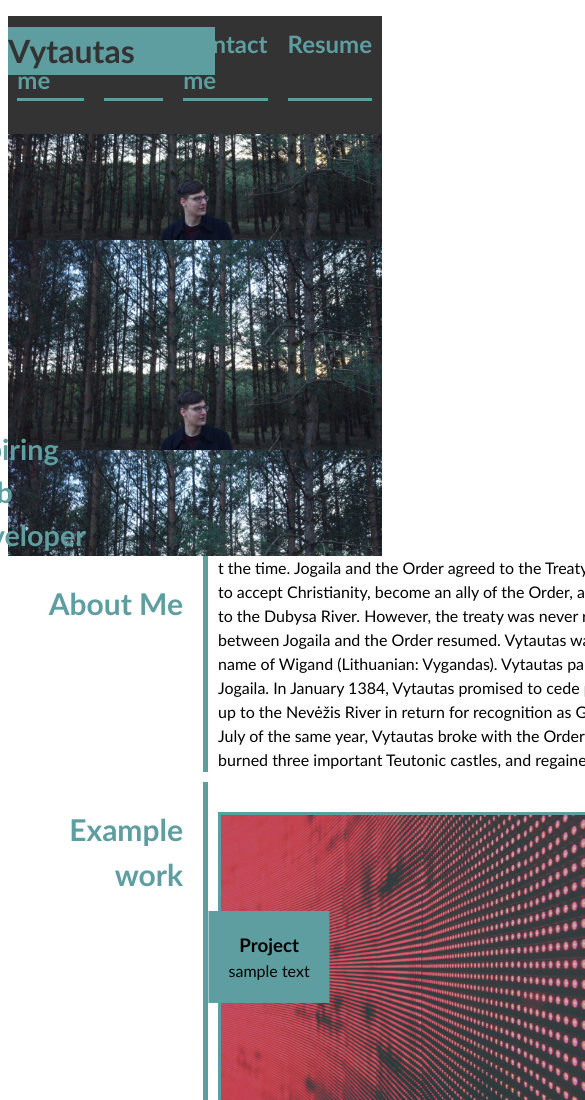
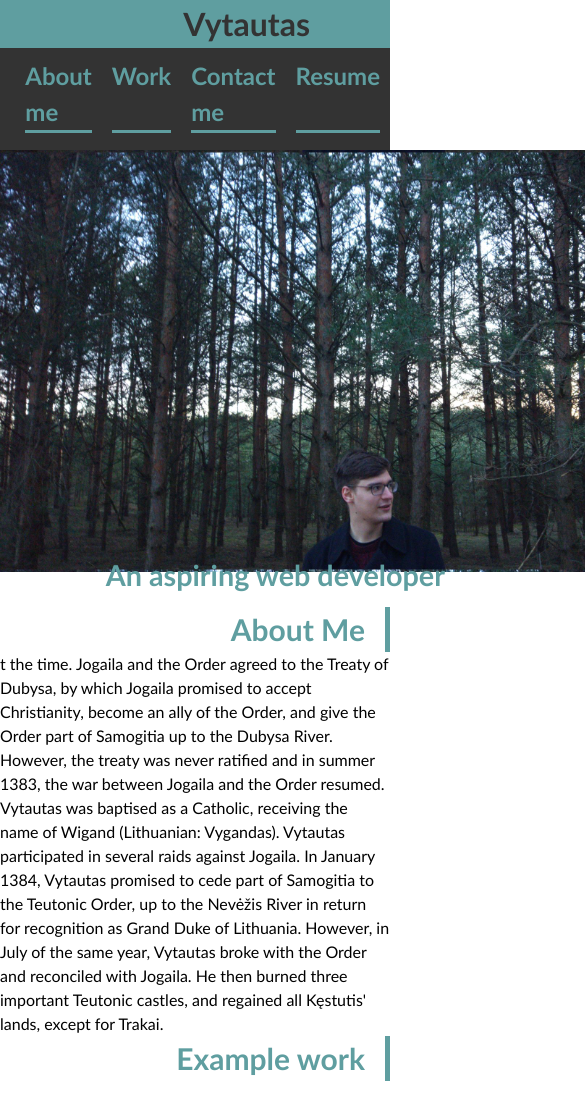
Before and after one commit to Dustek/Portfolio, a plain HTML site: page challenge/starter/index.html in a window 390 px wide. Shown: the top 1100 px of the page, 585 px wide, since content can reach past the window. Drawn offline with Linux system fonts and the light colour scheme.

Commit message:
added some media querries

```diff
--- a/challenge/starter/css/style.css
+++ b/challenge/starter/css/style.css
@@ -3,15 +3,13 @@
 }
 
 body {
-  margin: 20;
+  margin: 0;
   padding: 0;
   font-family: 'Trebuchet MS', 'Lucida Sans Unicode', 'Lucida Grande', 'Lucida Sans', Arial, sans-serif;
   line-height: 1.5;
 }
 
-
-h1
-
+h1,
 h2,
 h3,
 h4,
@@ -42,15 +40,13 @@ p {
 
 .name {
   position: absolute;
-  top: -10px;
-  left: 0;
-
 }
 
 .menu {
   display:flex;
   justify-content: flex-end;
   color:cadetblue;
+  margin: 0;
 
 }
 
@@ -72,9 +68,7 @@ p {
   background-size: contain;
   background-position: center;
   position:relative;
-
-
-
+  margin-bottom: 35px;
 }
 
 .hero-banner div {
@@ -84,7 +78,6 @@ p {
   color: cadetblue;
   font-size: larger;
 }
-
 
 .page-wrapper {
   display: grid;
@@ -113,7 +106,6 @@ p {
 
 .side_styling {
   border-right: 5px solid cadetblue;
-
 }
 
 .side_styling h2 {
@@ -195,9 +187,7 @@ img {
 
 .text-block {
       position: absolute;
-      top: 50%;
-      left: 8%;
-      transform: translate(-50%, -50%);
+      transform: translate(0%, -185%);
       background-color: cadetblue;
       padding: 20px;
       text-align: center;
@@ -253,3 +243,41 @@ upper-image img {
 
 
 }
+
+
+@media (max-width: 768px) {
+.hero-banner {
+    width: 150%;
+     }
+  .name {
+      position: relative;
+    }
+    .page-wrapper {
+      display:contents;
+    }
+  /*    margin:auto;
+      grid-gap: 10px;
+      grid-template-columns: 200px 1fr;
+      grid-template-rows: auto auto auto;
+      grid-template-areas:
+          "sidebar1 page-section1"
+          "sidebar2 page-section2"
+          "sidebar3 page-section3";
+      gap: 10px;
+   */
+.side-styling {
+    border-bottom: 5px solid cadetblue;
+  }
+}
+
+
+
+
+
+
+
+@media (max-width: 480px) {
+  .hero-banner {
+    width: 190%;
+  }
+}
```
